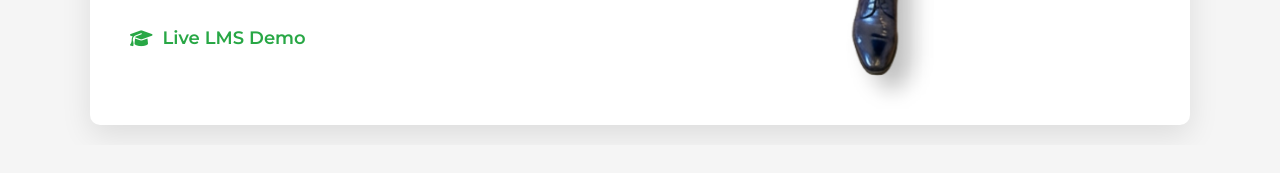
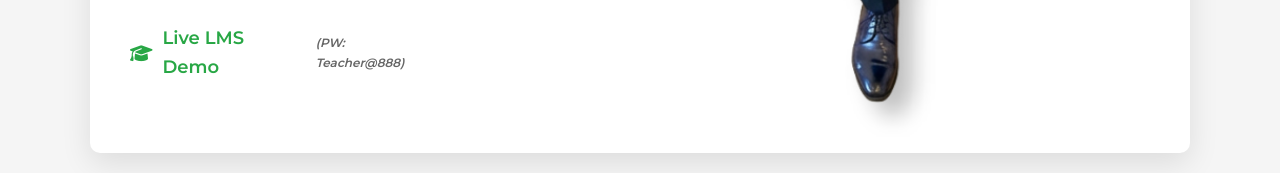
Before and after one commit to alkhteng/LSD, a plain HTML site: page index.html in a window 1280 px wide. Shown: the part 902-1075 px from the top of the page. Before the commit the page ends 1047 px from the top, so only its background shows below. Drawn offline with Linux system fonts and the light colour scheme.

Commit message:
Update index.html

```diff
--- a/index.html
+++ b/index.html
@@ -329,6 +329,7 @@
                 <a href="lms-login.html"
                    target="_blank" class="download-cv" style="margin-top: 15px; color: #28a745;">
                     <i class="fas fa-graduation-cap"></i> Live LMS Demo
+                    <span style="font-size: 12px; font-style: italic; color: #666; margin-left: 8px;">(PW: Teacher@888)</span>
                 </a>
             </div>
         </div>
```
